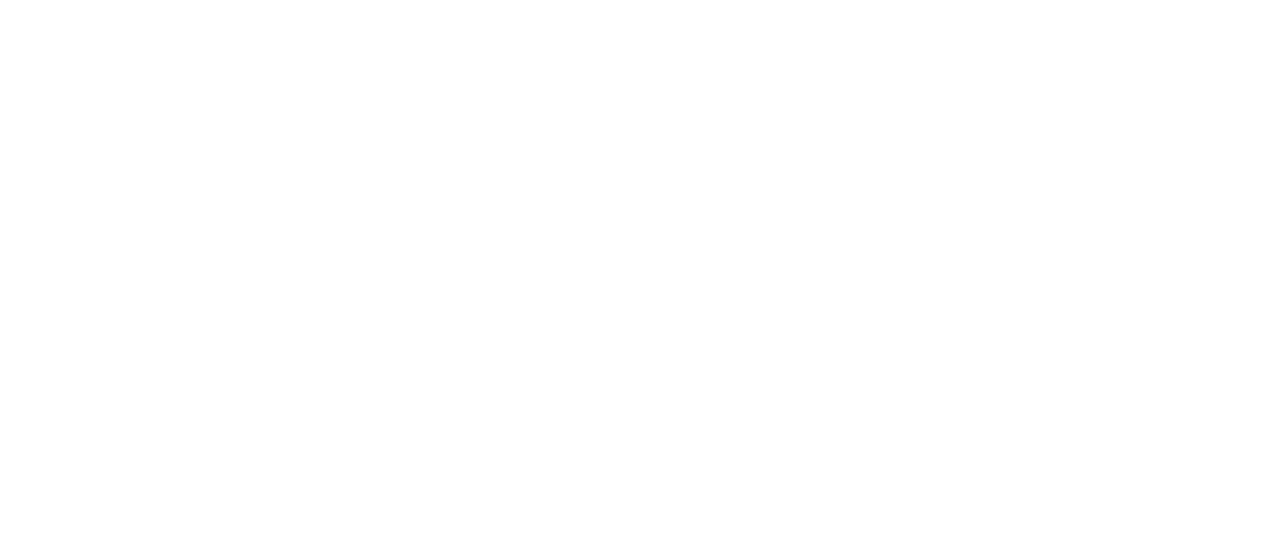
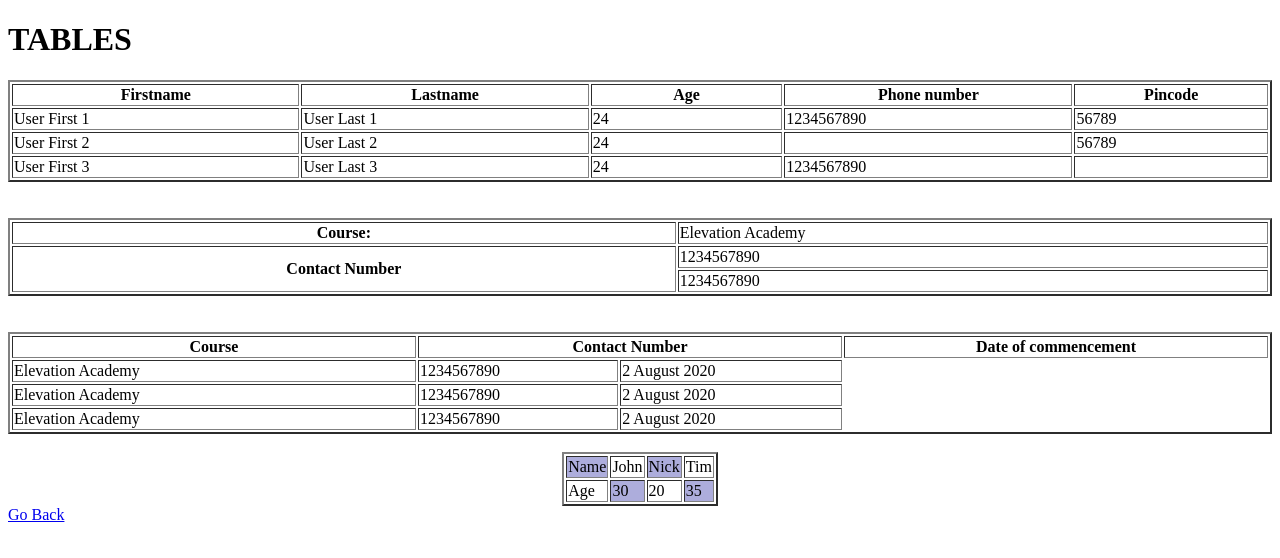
Before and after one commit to Aiswarya-Regi/Second-Handson, a plain HTML site: page tables.html in a window 1280 px wide. Drawn offline with Linux system fonts and the light colour scheme.

Commit message:
Update tables.html

```diff
--- a/tables.html
+++ b/tables.html
@@ -8,5 +8,104 @@
 </head>
 <body>
 
-</body>
+    <table border="2">
+        <h1>TABLES</h1>
+       <thead>
+        <tr>
+            <th style="width: 300px;">Firstname</th>
+            <th style="width: 300px;">Lastname</th>
+            <th style="width: 200px;">Age</th>
+            <th style="width: 300px;">Phone number</th>
+            <th style="width: 200px;">Pincode</th>
+        </tr>
+       </thead>
+       <tbody>
+        <tr>
+            <td>User First 1</td>
+            <td>User Last 1</td>
+            <td>24</td>
+            <td>1234567890</td>
+            <td>56789</td>
+        </tr>
+        <tr>
+            <td>User First 2</td>
+            <td>User Last 2</td>
+            <td>24</td>
+            <td></td>
+            <td>56789</td>
+        </tr>
+        <tr>
+            <td>User First 3</td>
+            <td>User Last 3</td>
+            <td>24</td>
+            <td>1234567890</td>
+            <td></td>
+        </tr>
+       </tbody>
+    </table>
+    <br>
+    <br>
+    <table border="2">
+       <thead>
+        <tr>
+            <td style="width: 700px;" align="center"><b>Course:</b></td>
+            <td style="width: 620px;">Elevation Academy</td>
+            </tr>
+       </thead>
+       <tbody>
+        <tr>
+            <th rowspan="2"><b>Contact Number</b></th>
+            <td>1234567890</td>
+
+        </tr>
+        <tr>
+            <td>1234567890</td>
+        </tr>
+       </tbody>
+       </table>
+       <br>
+       <br>
+       <table border="2">
+        <thead>
+            <tr>
+                <th width="400px">Course</th>
+                <th colspan="2" width="500px">Contact Number</th>
+                <th rowspan="1" width="420px">Date of commencement</th>
+            </tr>
+            <tr>
+                <td>Elevation Academy</td>
+                <td>1234567890</td>
+                <td>2 August 2020</td>
+            </tr>
+            <tr>
+                <td>Elevation Academy</td>
+                <td>1234567890</td>
+                <td>2 August 2020</td>
+            </tr>
+            <tr>
+                <td>Elevation Academy</td>
+                <td>1234567890</td>
+                <td>2 August 2020</td>
+            </tr>
+        </thead>
+       </table>
+       <br>
+       <table border="2" align="center">
+        <thead>
+            <tr>
+                <td style="background-color: rgb(173, 173, 220)">Name</td>
+                <td>John</td>
+                <td style="background-color: rgb(173, 173, 220)">Nick</td>
+                <td>Tim</td>
+            </tr>
+           <tr>
+            <td>Age</td>
+            <td style="background-color: rgb(173, 173, 220)">30</td>
+            <td>20</td>
+            <td style="background-color: rgb(173, 173, 220)">35</td>
+           </tr>
+        </thead>
+       </table>
+       <a href="index.html">Go Back</a>
+    </body>
 </html>
```
